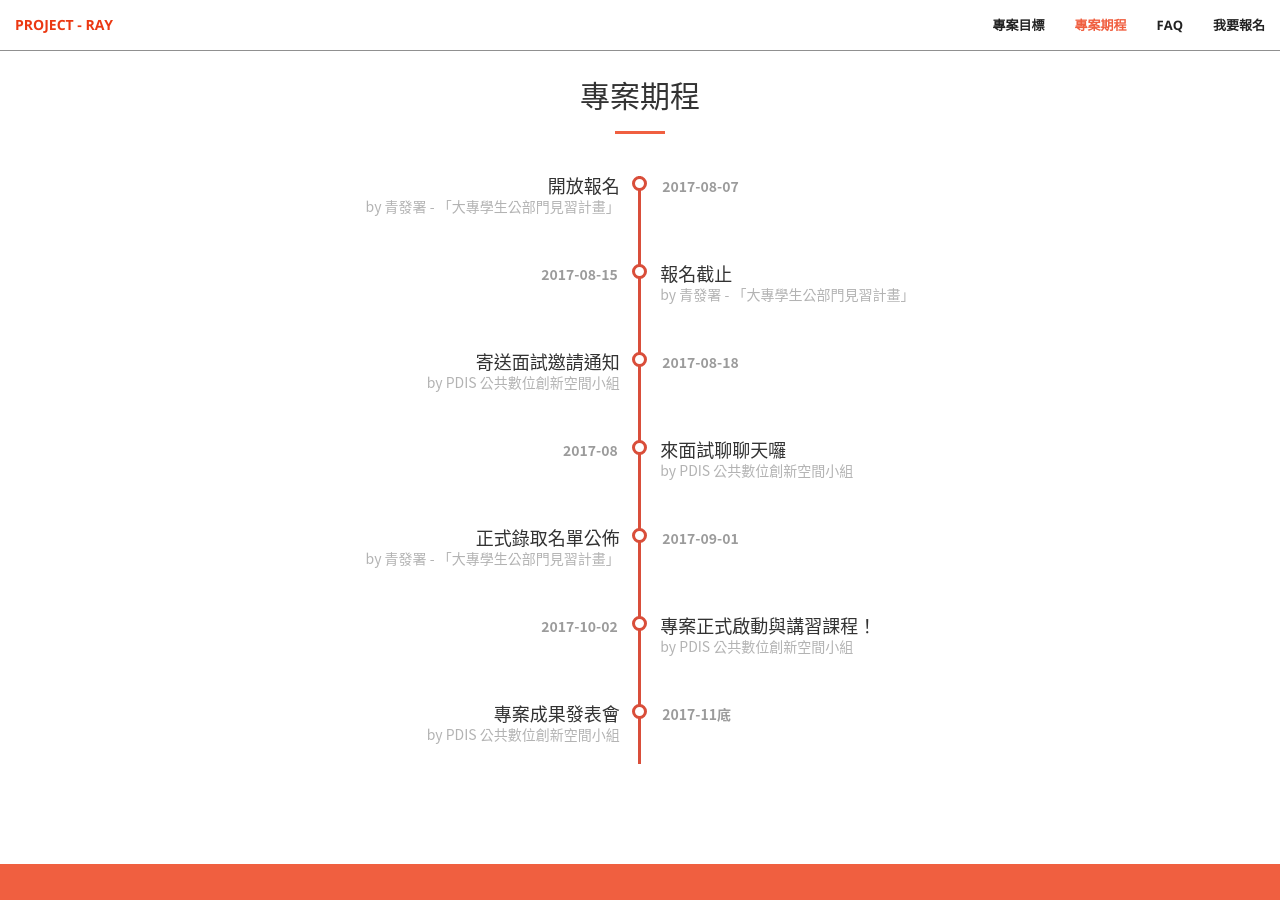
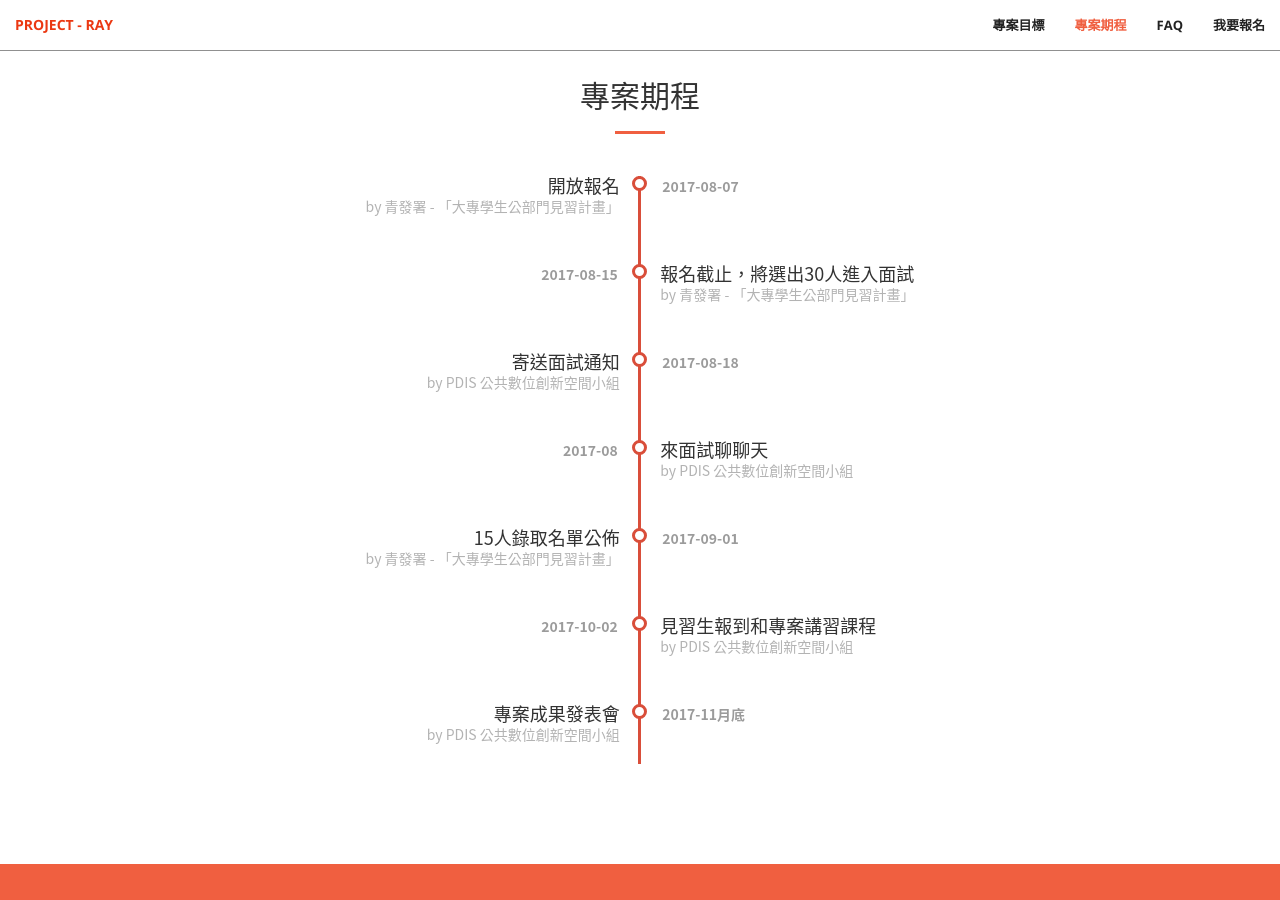
Before and after one commit to PDIS/ray2018, a Jekyll site: the page built from docs/index.html, in a window 1280 px wide and 900 px high, scrolled down 1426 px. Built offline with Jekyll 4.4.1, drawn with Linux system fonts in a browser that asks for light colours.

Commit message:
Update timeline.json

```diff
--- a/docs/_data/timeline.json
+++ b/docs/_data/timeline.json
@@ -5,33 +5,33 @@
         "date": "2017-08-07"
     },
     {
-        "title": "報名截止",
+        "title": "報名截止，將選出30人進入面試",
         "owner": "by 青發署 - 「大專學生公部門見習計畫」",
         "date": "2017-08-15"
     },
     {
-        "title": "寄送面試邀請通知",
+        "title": "寄送面試通知",
         "owner": "by PDIS 公共數位創新空間小組",
         "date": "2017-08-18"
     },
     {
-        "title": "來面試聊聊天囉",
+        "title": "來面試聊聊天",
         "owner": "by PDIS 公共數位創新空間小組",
         "date": "2017-08"
     },
     {
-        "title": "正式錄取名單公佈",
+        "title": "15人錄取名單公佈",
         "owner": "by 青發署 - 「大專學生公部門見習計畫」",
         "date": "2017-09-01"
     },
     {
-        "title": "專案正式啟動與講習課程！",
+        "title": "見習生報到和專案講習課程",
         "owner": "by PDIS 公共數位創新空間小組",
         "date": "2017-10-02"
     },
     {
         "title": "專案成果發表會",
         "owner": "by PDIS 公共數位創新空間小組",
-        "date": "2017-11底"
+        "date": "2017-11月底"
     }
 ]
```
